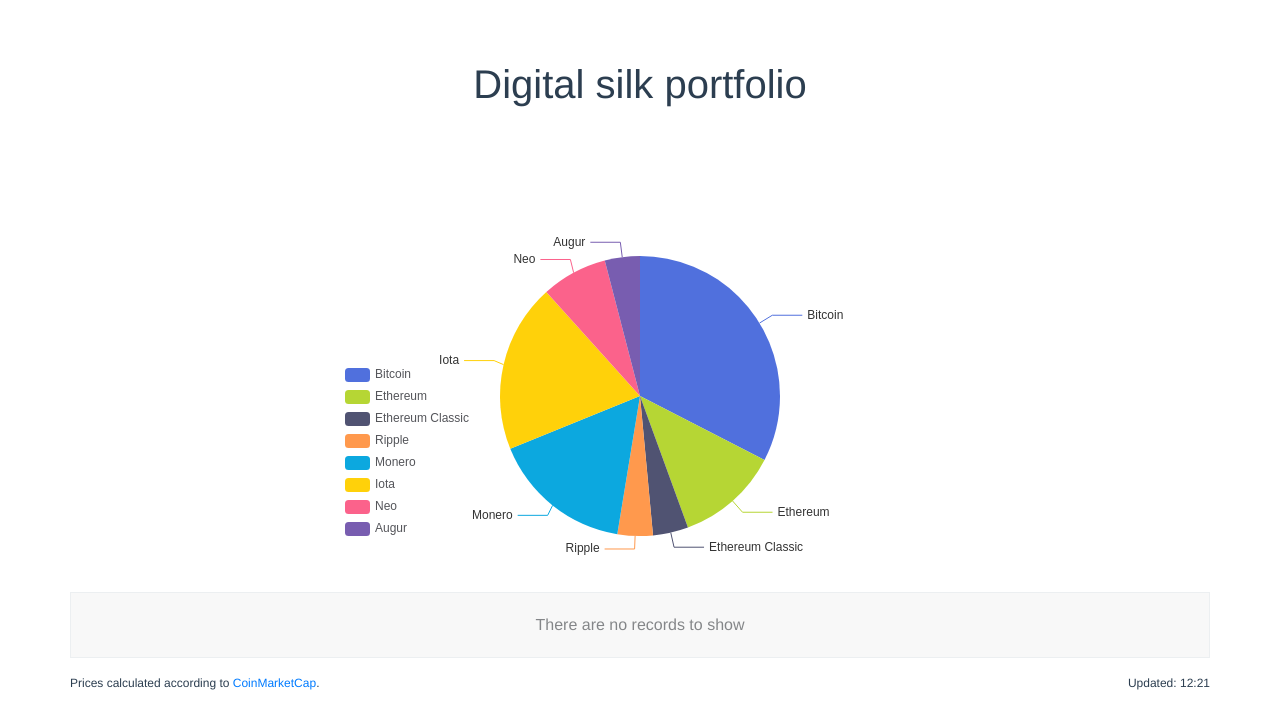
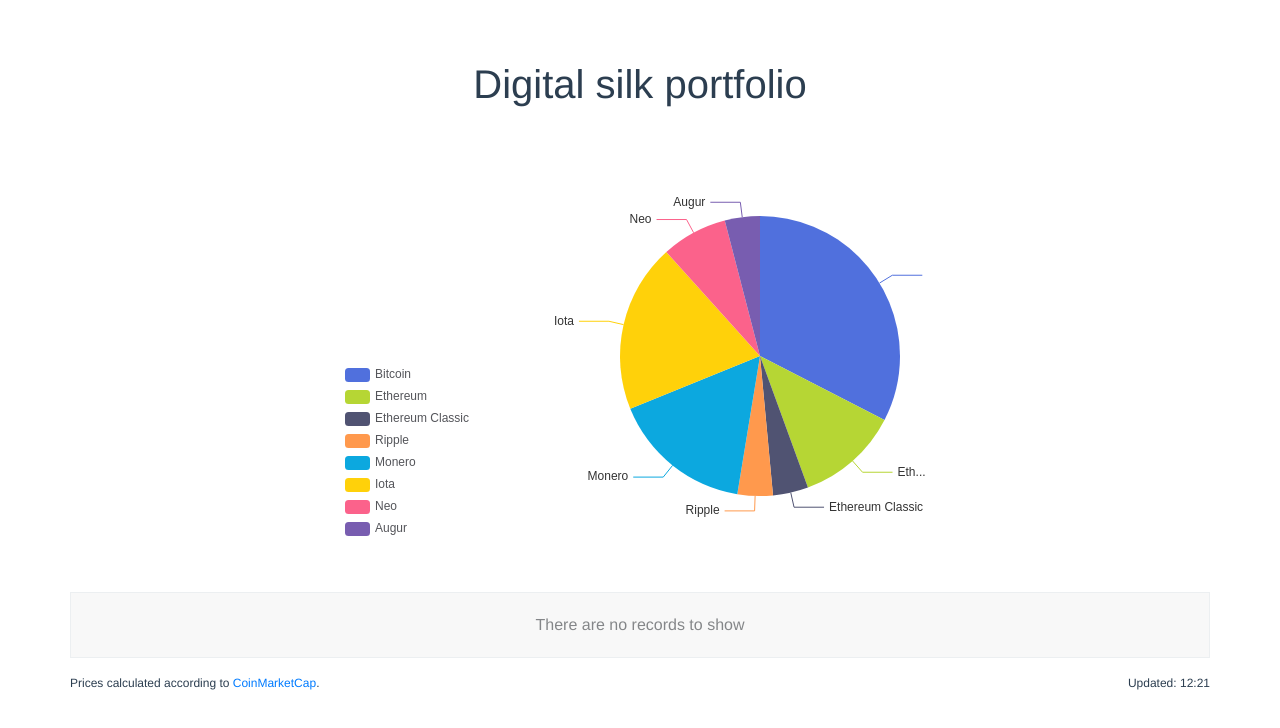
Before and after one commit to jekatigr/ds-dashboard-old, a Vue app: page /#/ in a window 1280 px wide. Shown: the top 728 px of the page. Built offline with nearby package versions, Linux system fonts and the light colour scheme; no server answers; the HTML template or start-up script is replaced by a standard one.

Commit message:
piechart size fix 2

```diff
--- a/src/components/Dash.vue
+++ b/src/components/Dash.vue
@@ -61,7 +61,7 @@
               name: 'Portfolio',
               type: 'pie',
               radius: '70%',
-              center: ['50%', '60%'],
+              center: ['70%', '50%'],
               data: [],
               itemStyle: {
                 emphasis: {
```
Also changed, not shown: 5 other files (tests, documents, lock files or other folders).
